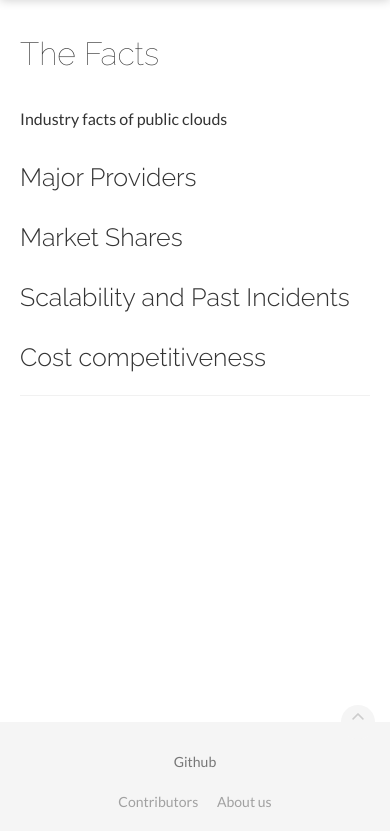
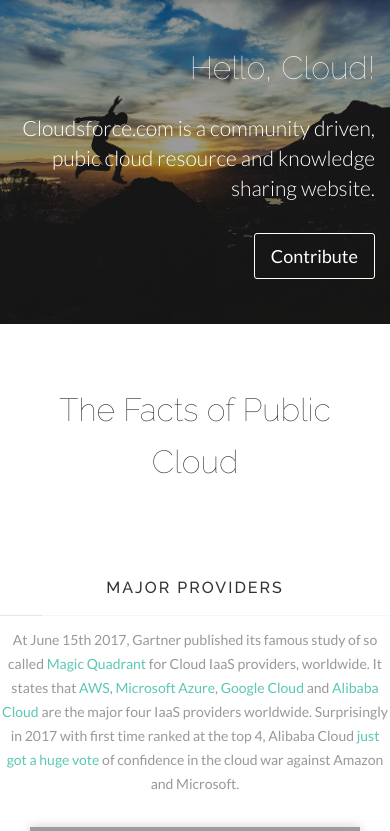
Before and after one commit to cloudsforce/cloudsforce.com, a PHP site: page /template/template-home.php in a window 390 px wide. Shown: the part 52-883 px from the top of the page. Before the commit the page ends 860 px from the top, so only its background shows below. Run offline with PHP 8.4, Linux system fonts and the light colour scheme; grey boxes are pictures that could not be loaded.

Commit message:
update The Facts page

```diff
--- a/template/assets/css/custom.css
+++ b/template/assets/css/custom.css
@@ -4,3 +4,11 @@
 .site-header.navbar-sm .navbar-brand>img {
     max-height:33px;
 }
+.center-block {
+    margin-top: 20px;
+    margin-bottom: 40px;
+}
+blockquote {
+    font-size: inherit;
+    font-family: inherit;
+}
--- a/template/header.php
+++ b/template/header.php
@@ -26,7 +26,7 @@
 
     <!-- Styles -->
     <link href="<?php echo $file_path; ?>assets/css/theDocs.all.min.css" rel="stylesheet">
-    <link href="<?php echo $file_path; ?>assets/css/skin/skin-dark.css" rel="stylesheet">
+    <link href="<?php echo $file_path; ?>assets/css/skin/skin-blue.css" rel="stylesheet">
     <link href="<?php echo $file_path; ?>assets/css/custom.css" rel="stylesheet">
 
     <!-- Fonts -->
@@ -68,15 +68,15 @@
                 <li class="dropdown">
                   <a href="#" class="dropdown-toggle" data-toggle="dropdown" role="button" aria-expanded="false">Public Clouds <span class="caret"></span></a>
                   <ul class="dropdown-menu" role="menu">
+                    <li><a href="<?php echo $domain_url; ?>public-clouds/alicloud">Alibaba Cloud</a></li>
                     <li><a href="<?php echo $domain_url; ?>public-clouds/aws">AWS</a></li>
-                    <li><a href="<?php echo $domain_url; ?>public-clouds/alicloud">Alibaba Cloud</a></li>
                     <li><a href="<?php echo $domain_url; ?>public-clouds/azure">Azure</a></li>
                     <li><span style="padding:8px 20px;display:block;font-weight:100">coming more..</span></li>
                   </ul>
                 </li>
                 <li><a href="<?php echo $domain_url; ?>solution-architect">Solution Architect</a></li>
                 <li><a href="<?php echo $domain_url; ?>cost-calculator">Cost Calculator</a></li>
-                <li><a href="#">Case Studies</a></li>
+                <!-- <li><a href="#">Case Studies</a></li> -->
               </ul>
             </div>
             <!-- END Top navbar -->
--- a/template/template-aws.php
+++ b/template/template-aws.php
@@ -6,7 +6,7 @@
         <article class="col-md-12 main-content" role="main">
             <header>
                 <h1>AWS</h1>
-                <p>Intro of AWS</p>
+                <p>Pending update</p>
             </header>
         </article>
     </div>
--- a/template/template-azure.php
+++ b/template/template-azure.php
@@ -6,7 +6,7 @@
         <article class="col-md-12 main-content" role="main">
             <header>
                 <h1>Azure</h1>
-                <p>Intro of Azure</p>
+                <p>Pending update</p>
             </header>
         </article>
     </div>
--- a/template/template-home.php
+++ b/template/template-home.php
@@ -1,18 +1,79 @@
 <?php include_once 'header.php'; ?>
 
+<div class="jumbotron text-white text-right overlay-black" style="background-image: url(<?php echo $file_path; ?>assets/img/bg-morning-cloud.png)">
+  <div class="container">
+    <h1>Hello, Cloud!</h1>
+    <p>Cloudsforce.com is a community driven, pubic cloud resource and knowledge sharing website.</p>
+    <p><a class="btn btn-white btn-outline btn-lg" href="https://github.com/cloudsforce/cloudsforce.com" role="button">Contribute</a></p>
+  </div>
+</div>
 
 <main class="container">
+    <article class="col-md-12 main-content" role="main">
+        <h1 class="text-center">The Facts of Public Cloud</h1>
+    </article>
     <div class="row">
-    <article class="col-md-12 main-content" role="main">
-        <header>
-            <h1>The Facts</h1>
-            <p>Industry facts of public clouds</p>
+        <div class="promo small-icon">
             <h3>Major Providers</h3>
+            <p>
+                At June 15th 2017, Gartner published its famous study of so called <a href="https://www.gartner.com/doc/reprints?id=1-2G2O5FC&ct=150519&st=sb">Magic Quadrant</a> for Cloud IaaS providers, worldwide.
+                It states that <a href="https://aws.amazon.com">AWS</a>, <a href="https://azure.microsoft.com">Microsoft Azure</a>, <a href="https://cloud.google.com">Google Cloud</a> and <a href="https://alibabacloud.com">Alibaba Cloud</a> are the major four IaaS providers worldwide.
+                Surprisingly in 2017 with first time ranked at the top 4, Alibaba Cloud <a href="https://www.cnbc.com/2017/06/15/alibaba-cloud-ready-to-take-on-amazon-microsoft-google-gartner.html">just got a huge vote</a> of confidence in the cloud war against Amazon and Microsoft.
+            </p>
+            <div class="col-md-12">
+                <div class="col-md-2"></div>
+                <div class="col-md-8">
+                    <img src="https://www.gartner.com/resources/315200/315215/315215_0001.png;wa4036249d8f17fcd1?reprintKey=1-2G2O5FC" class="img-shadow img-responsive center-block"/>
+                    <blockquote>
+                        This Magic Quadrant evaluation includes not only the cloud IaaS resources themselves, but also the automated management of those resources, management tools delivered as services and cloud software infrastructure services. The last category includes middleware and databases as a service, up to and including some PaaS capabilities. IaaS and PaaS represent a continuum, as discussed in "Technology Insight for Integrated IaaS and PaaS," and many cloud IaaS customers also use PaaS capabilities from the same provider. Fully integrated offerings are referred to in this Magic Quadrant as "integrated IaaS+PaaS."
+                    </blockquote>
+                </div>
+                <div class="col-md-2"></div>
+            </div>
+        </div>
+        <div class="promo small-icon">
             <h3>Market Shares</h3>
-            <h3>Scalability and Past Incidents</h3>
+            <p>
+                According to <a href="https://www.marketingcharts.com/industries/technology-80508">MarketingCharts</a>, here is a chart of IaaS Public Cloud Market Vendors in Size and Growth Ranking.
+            </p>
+            <div class="col-md-12">
+                <div class="col-md-2"></div>
+                <div class="col-md-8">
+                    <img src="https://www.marketingcharts.com/wp-content/uploads/2017/09/Gartner-Public-Cloud-Services-Market-in-2016-Oct2017.png" class="img-shadow img-responsive center-block"/>
+                    <blockquote>
+                        Amazon’s 45.9% growth year-over-year was enough to allow it to capture a greater share of the market, from roughly 40% in 2015.
+                        <br /><br />
+                        Microsoft is the clear-cut second-largest IaaS vendor, though it trails distantly with 7.1% share of the market. Nonetheless, it achieved more than 61% year-over-year
+                        <br /><br />
+                        Interestingly enough, the fastest-growing provider is Alibaba. This vendor – predominantly focused on China, but expanding internationally – enjoyed a 126.5% increase in its cloud revenues, to $675 million (3% market share). In so doing, it widened its lead over Google, which itself doubled its revenues in 2016 to $500 million.
+                    </blockquote>
+                </div>
+                <div class="col-md-2"></div>
+            </div>
+        </div>
+        <!-- <div class="promo small-icon">
+            <h3>Scalability</h3>
+        </div> -->
+        <div class="promo small-icon">
             <h3>Cost competitiveness</h3>
-        </header>
-    </article>
+            <p>
+                This section is pending update.
+                Refer to <a href="<?=$domain_url;?>cost-calculator">Cost Calculator</a> page for comparing costs on public clouds.
+            </p>
+        </div>
+        <div class="promo small-icon">
+            <h3>Multi Cloud Strategy</h3>
+            <p>
+                According to the <a href="https://www.rightscale.com/lp/state-of-the-cloud"><b>State of the Cloud Report</b></a> published by RightScale, Multi-Cloud adoption is becoming a mainstream strategy for enterprises:
+            </p>
+            <div class="col-md-12">
+                <div class="col-md-2"></div>
+                <div class="col-md-8">
+                    <img src="https://www.rightscale.com/web/images/state-of-cloud-report/rightscale-state-of-the-cloud-enterprise-multi-cloud-strategy.png" class="img-shadow img-responsive center-block"/>
+                </div>
+                <div class="col-md-2"></div>
+            </div>
+        </div>
     </div>
 </main>
 
--- a/template/template-solution-architect.php
+++ b/template/template-solution-architect.php
@@ -6,7 +6,7 @@
         <article class="col-md-12 main-content" role="main">
             <header>
                 <h1>Solution Architect</h1>
-                <p>Intro of SA</p>
+                <p>Pending update</p>
             </header>
         </article>
     </div>
```
Also changed, not shown: markdown/alibaba.md (+3 -0 lines), .htaccess, README.md, template/assets/img/bg-morning-cloud.png (added), 1 other file.
